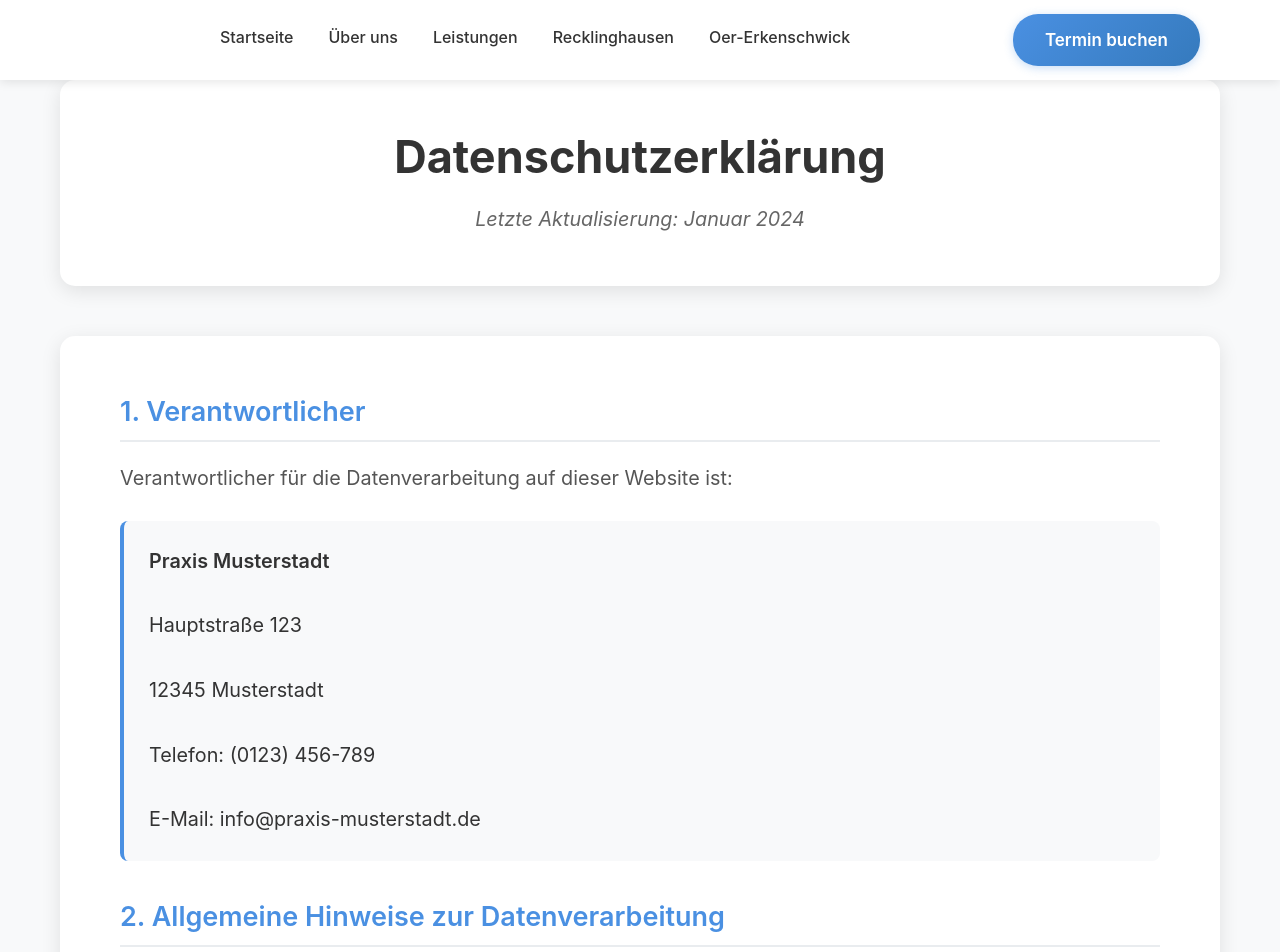
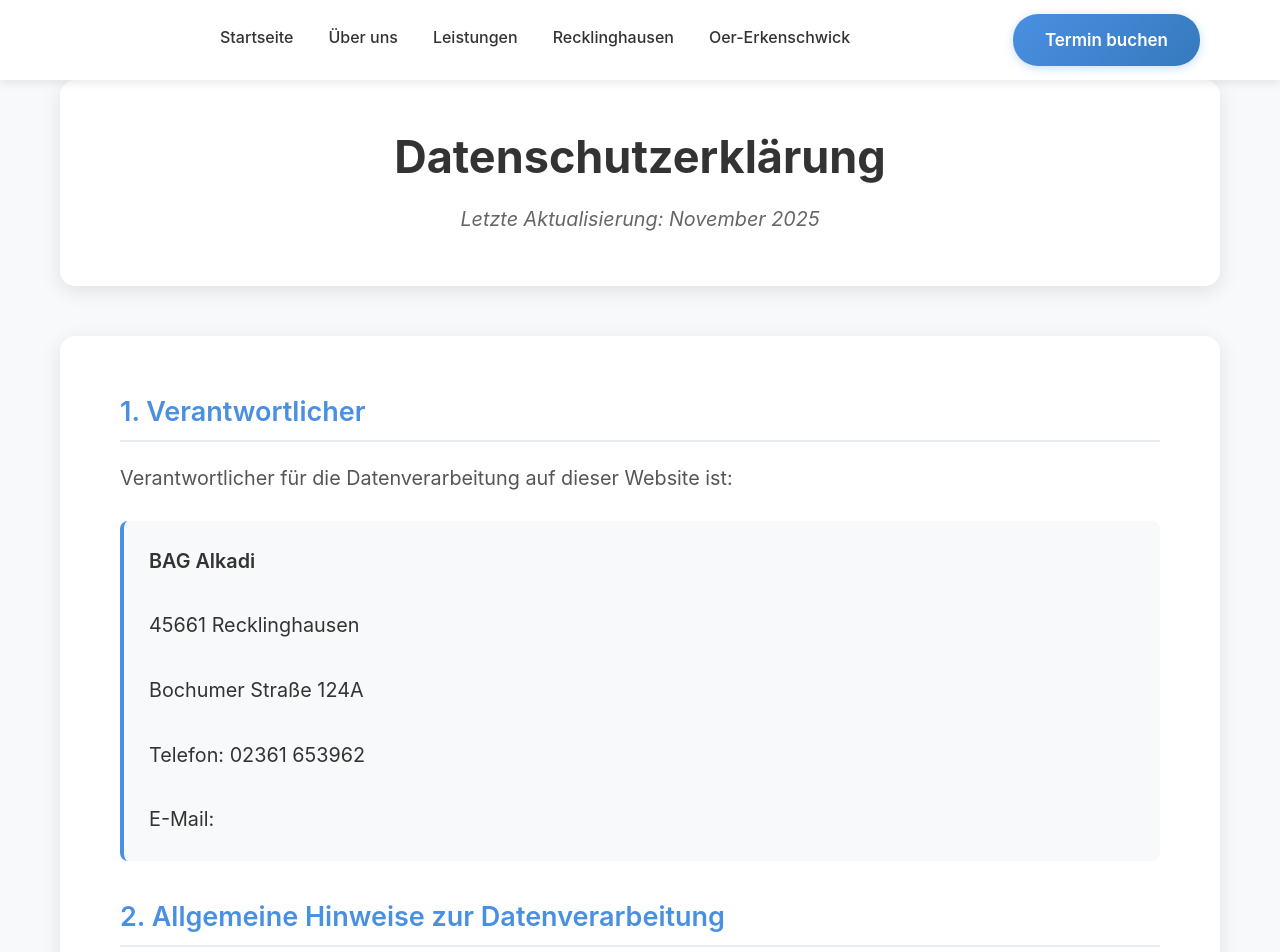
Before and after one commit to kareemkaddah/alkadi_neu, a React (Vite) app: page /datenschutz in a window 1280 px wide. Shown: the top 952 px of the page. Built offline with nearby package versions, Linux system fonts and the light colour scheme.

Commit message:
datenschutz

```diff
--- a/src/pages/Datenschutz.tsx
+++ b/src/pages/Datenschutz.tsx
@@ -18,7 +18,7 @@ const Datenschutz: React.FC<DatenschutzProps> = ({ onLocationSelect }) => {
         <div className='container'>
           <div className='page-header'>
             <h1>Datenschutzerklärung</h1>
-            <p className='last-updated'>Letzte Aktualisierung: Januar 2024</p>
+            <p className='last-updated'>Letzte Aktualisierung: November 2025</p>
           </div>
 
           <div className='content'>
@@ -30,12 +30,12 @@ const Datenschutz: React.FC<DatenschutzProps> = ({ onLocationSelect }) => {
               </p>
               <div className='contact-info'>
                 <p>
-                  <strong>Praxis Musterstadt</strong>
+                  <strong>BAG Alkadi</strong>
                 </p>
-                <p>Hauptstraße 123</p>
-                <p>12345 Musterstadt</p>
-                <p>Telefon: (0123) 456-789</p>
-                <p>E-Mail: info@praxis-musterstadt.de</p>
+                <p>45661 Recklinghausen </p>
+                <p>Bochumer Straße 124A </p>
+                <p>Telefon: 02361 653962</p>
+                <p>E-Mail: </p>
               </div>
             </section>
 
--- a/src/pages/Impressum.tsx
+++ b/src/pages/Impressum.tsx
@@ -41,7 +41,7 @@ const Impressum: React.FC<ImpressumProps> = ({ onLocationSelect }) => {
                 <p>
                   <strong>Praxis Oer-Erkenschwick:</strong>
                 </p>
-                <p>Dr. Hazem Al Kadi</p>
+                <p>Hazem AlKadi</p>
                 <p>Konrad-Adenauer-Straße 13</p>
                 <p>45739 Oer-Erkenschwick</p>
               </div>
```
